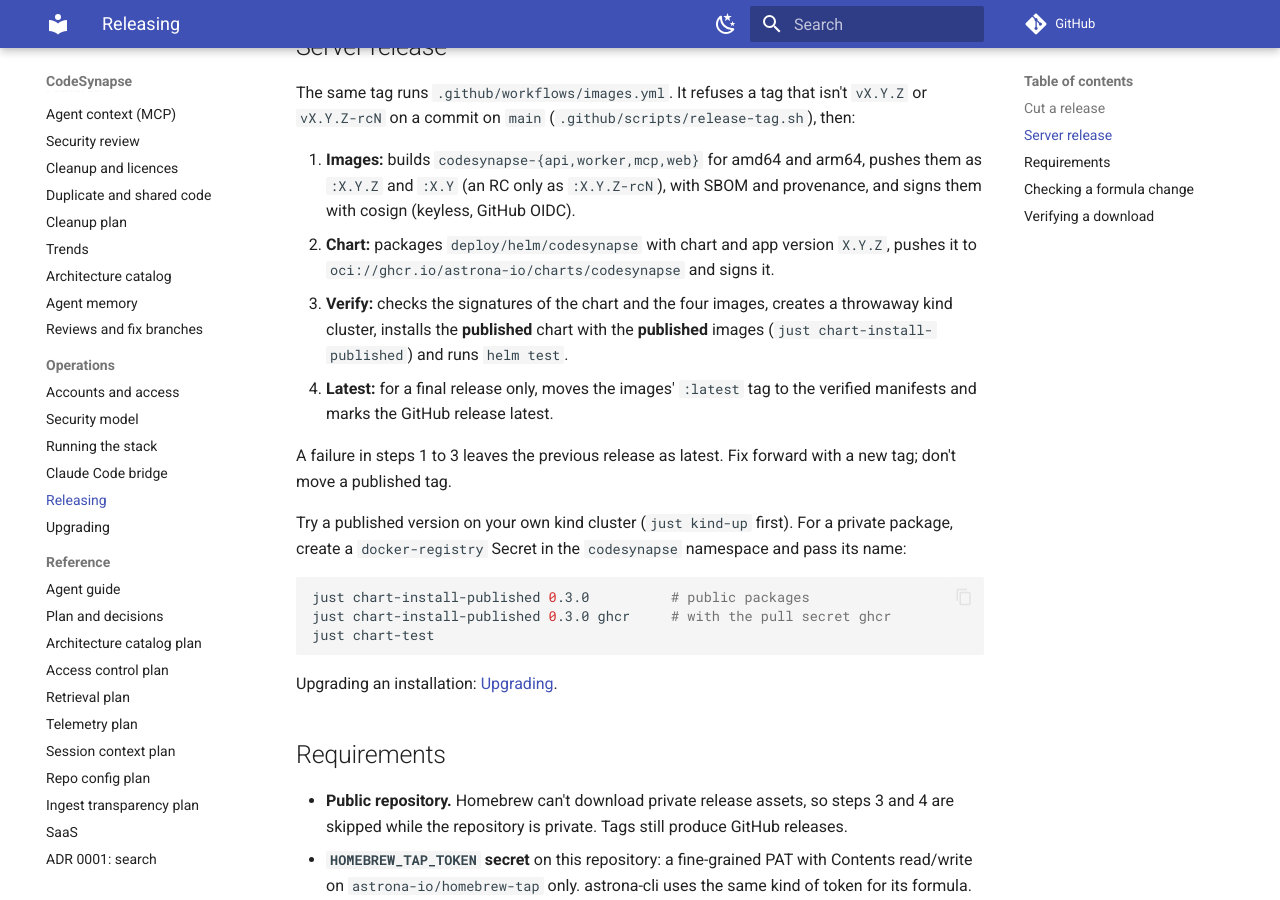
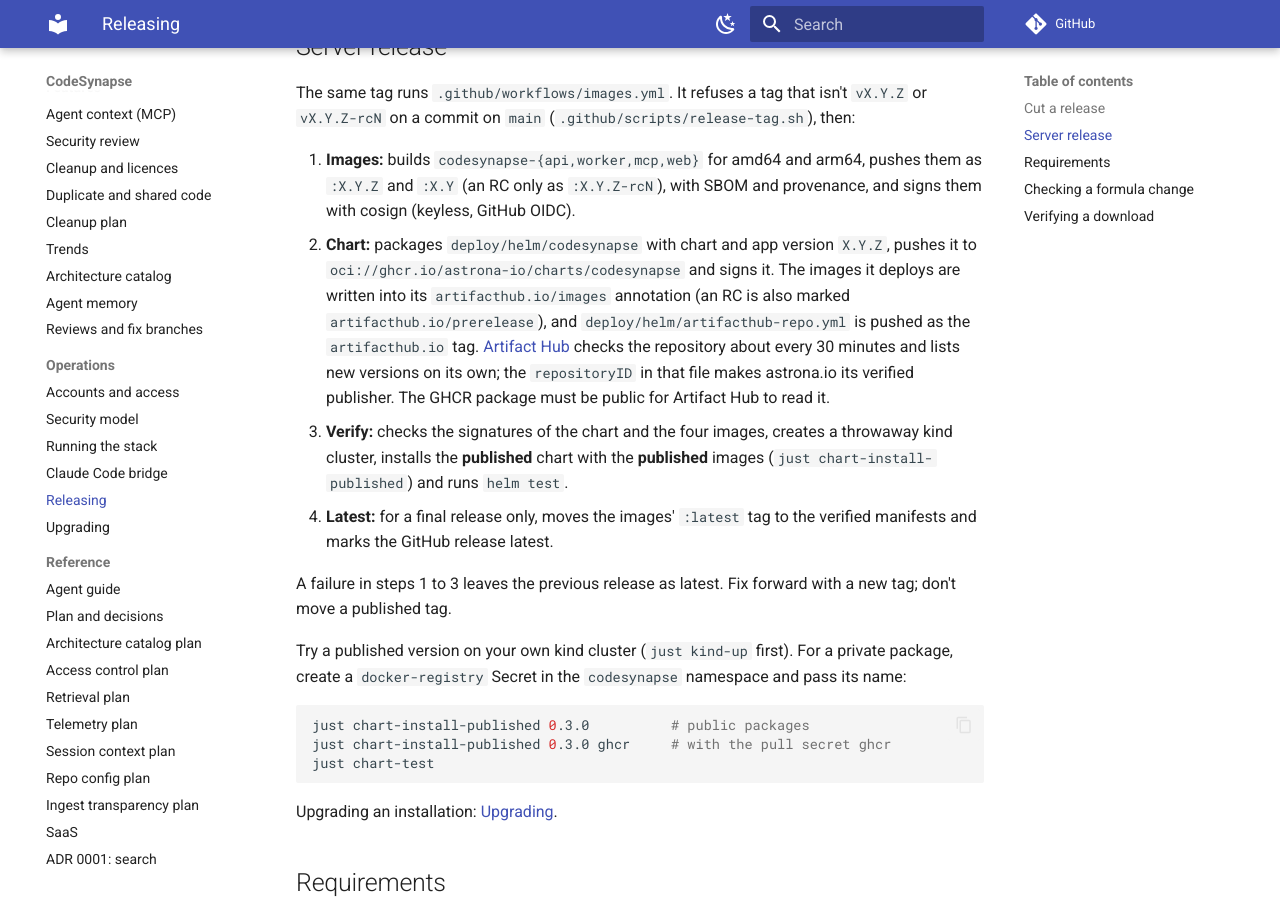
Before and after one commit to astrona-io/codesynapse, an MkDocs documentation site: the page built from docs/operations/releasing.md, in a window 1280 px wide and 900 px high, scrolled down 899 px. Built offline with MkDocs 1.6.1 and Material for MkDocs 9.7.7, drawn with Linux system fonts in a browser that asks for light colours; comment, search, counter and statistics services are not loaded.

Commit message:
feat(release): list the Helm chart on Artifact Hub as a verified publisher (#121)
* feat(release): list the Helm chart on Artifact Hub as a verified publisher

Each release now writes the images the chart deploys into its
artifacthub.io/images annotation, marks an RC as a pre-release, and
pushes deploy/helm/artifacthub-repo.yml as the artifacthub.io tag next
to the chart. Artifact Hub picks up new versions from the OCI
repository on its own; the repositoryID makes astrona.io the verified
publisher.

Co-Authored-By: Claude Opus 5.5 <noreply@anthropic.com>

* docs: add the Artifact Hub badge to the READMEs

Co-Authored-By: Claude Opus 5.5 <noreply@anthropic.com>

* fix(release): render chart images with global.existingSecret

The subchart move (#120) renamed secrets.existingSecret, so the render
for the artifacthub.io/images annotation failed.

Co-Authored-By: Claude Opus 5.5 <noreply@anthropic.com>

---------

Co-authored-by: Claude Opus 5.5 <noreply@anthropic.com>

```diff
--- a/docs/operations/releasing.md
+++ b/docs/operations/releasing.md
@@ -28,7 +28,7 @@ The Release workflow doesn't mark a final release "latest" itself. The Images wo
 The same tag runs `.github/workflows/images.yml`. It refuses a tag that isn't `vX.Y.Z` or `vX.Y.Z-rcN` on a commit on `main` (`.github/scripts/release-tag.sh`), then:
 
 1. **Images:** builds `codesynapse-{api,worker,mcp,web}` for amd64 and arm64, pushes them as `:X.Y.Z` and `:X.Y` (an RC only as `:X.Y.Z-rcN`), with SBOM and provenance, and signs them with cosign (keyless, GitHub OIDC).
-2. **Chart:** packages `deploy/helm/codesynapse` with chart and app version `X.Y.Z`, pushes it to `oci://ghcr.io/astrona-io/charts/codesynapse` and signs it.
+2. **Chart:** packages `deploy/helm/codesynapse` with chart and app version `X.Y.Z`, pushes it to `oci://ghcr.io/astrona-io/charts/codesynapse` and signs it. The images it deploys are written into its `artifacthub.io/images` annotation (an RC is also marked `artifacthub.io/prerelease`), and `deploy/helm/artifacthub-repo.yml` is pushed as the `artifacthub.io` tag. [Artifact Hub](https://artifacthub.io/packages/search?repo=codesynapse) checks the repository about every 30 minutes and lists new versions on its own; the `repositoryID` in that file makes astrona.io its verified publisher. The GHCR package must be public for Artifact Hub to read it.
 3. **Verify:** checks the signatures of the chart and the four images, creates a throwaway kind cluster, installs the **published** chart with the **published** images (`just chart-install-published`) and runs `helm test`.
 4. **Latest:** for a final release only, moves the images' `:latest` tag to the verified manifests and marks the GitHub release latest.
 
```
Also changed, not shown: README.md (+2 -0 lines), deploy/helm/codesynapse/README.md (+2 -0 lines), 3 other files.
